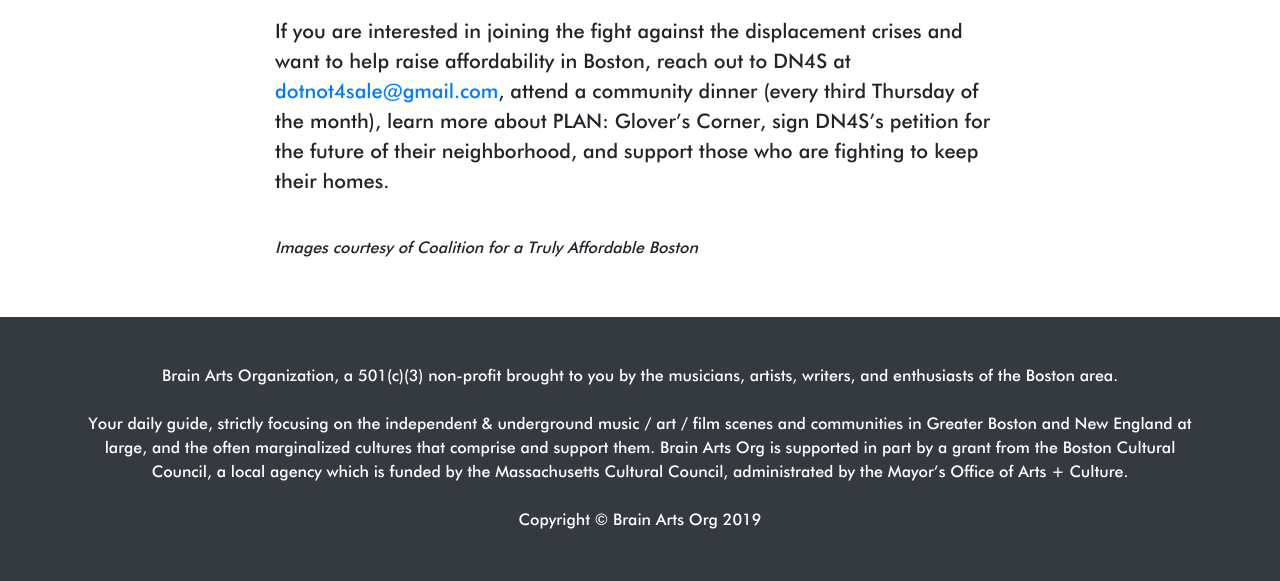
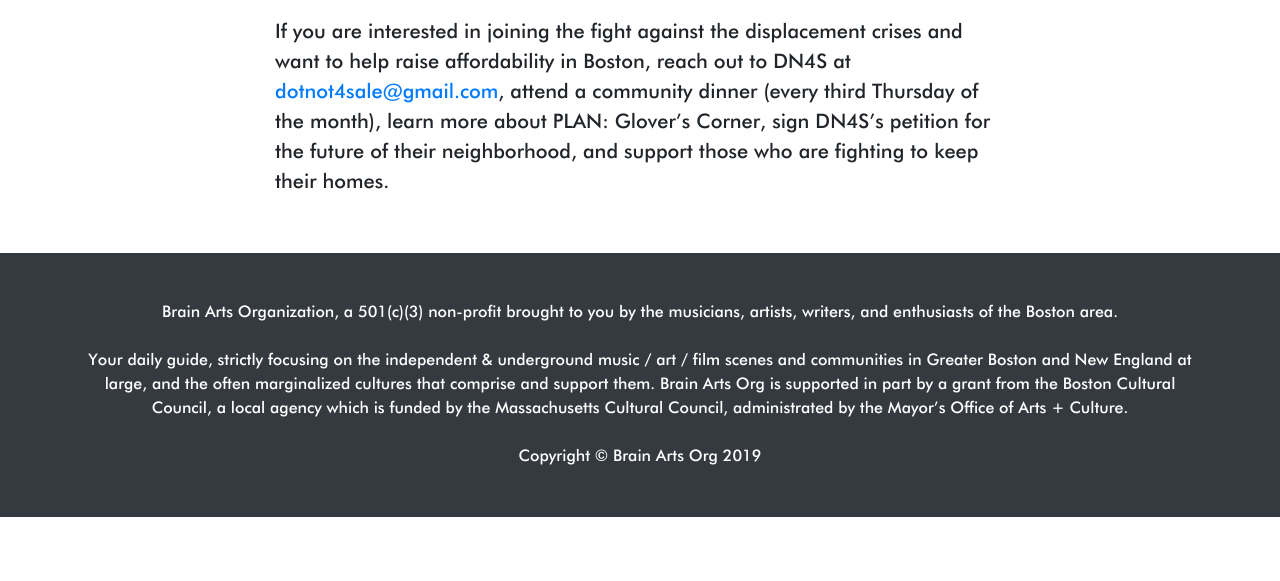
Before and after one commit to Brain-Arts-Git/brain_arts_site, a Flask app: page /blog in a window 1280 px wide. Shown: the part 4576-5157 px from the top of the page. After the commit the page ends 5093 px from the top, so only its background shows below. Run offline with Flask 2, Linux system fonts and the light colour scheme; some libraries are stand-ins or nearby versions.

Commit message:
update blog citation

```diff
--- a/app/templates/blog.html
+++ b/app/templates/blog.html
@@ -183,8 +183,6 @@
 dinner (every third Thursday of the month), learn more about PLAN: Glover’s Corner, sign
 DN4S’s petition for the future of their neighborhood, and support those who are fighting to keep
 their homes.</p>
-          <br>
-          <p style="font-style: italic;">Images courtesy of Coalition for a Truly Affordable Boston</p>
         </div>
       </div>
     </div>
```
